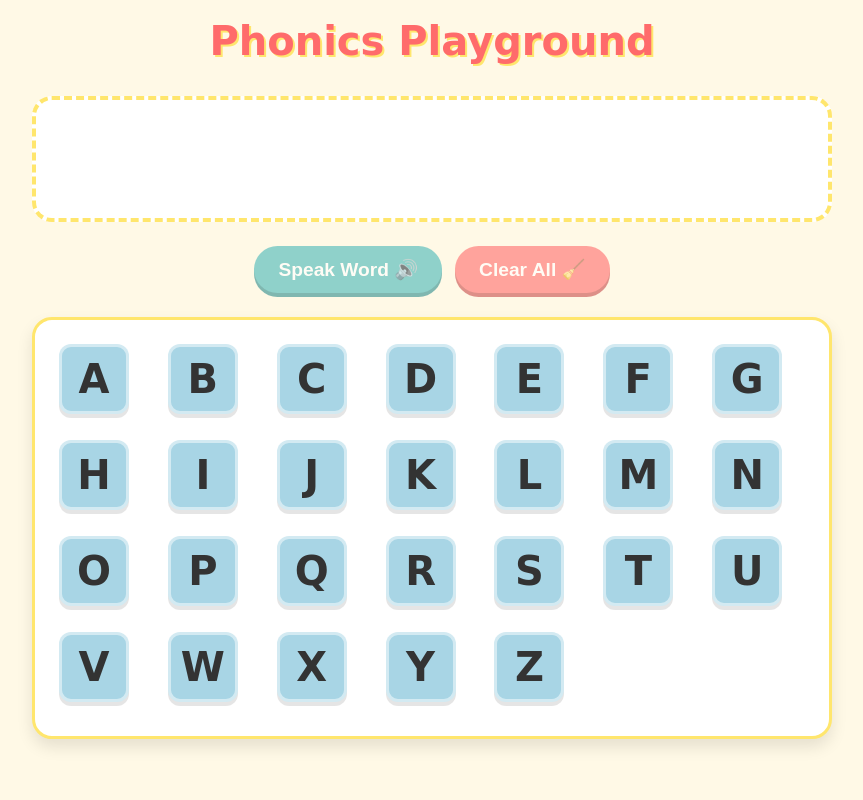
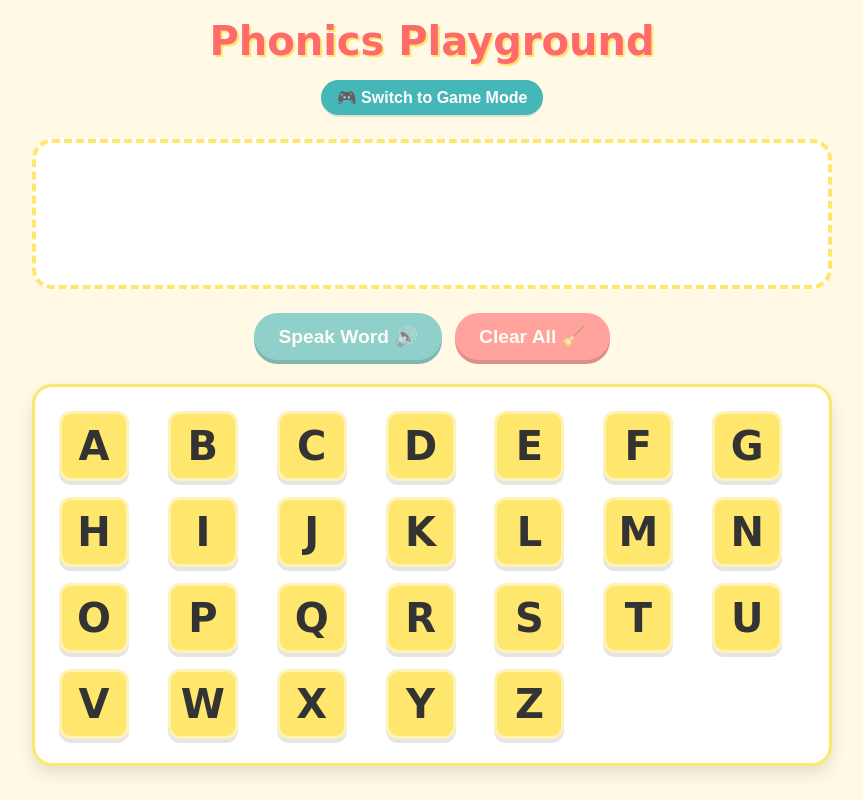
Before and after one commit to pjleimbigler/foniks, a React (Vite) app: page / in a window 1280 px wide. Shown: the whole page, without its empty margins (208-1071 px from the left). Built offline with nearby package versions, Linux system fonts and the light colour scheme.

Commit message:
Admit defeat and remove drag-drop for now; add game mode!

```diff
--- a/src/App.jsx
+++ b/src/App.jsx
@@ -1,17 +1,4 @@
 import React, { useState, useEffect } from 'react';
-import {
-  DndContext,
-  useDraggable,
-  useDroppable,
-  closestCenter,
-  pointerWithin,
-  TouchSensor,
-  MouseSensor,
-  useSensor,
-  useSensors
-} from '@dnd-kit/core';
-import { arrayMove, SortableContext, horizontalListSortingStrategy, useSortable } from '@dnd-kit/sortable';
-import { CSS } from '@dnd-kit/utilities';
 
 // Reworked emoji associations for complete words
 const WORD_EMOJIS = {
@@ -74,98 +61,87 @@ const WORD_EMOJIS = {
   tongue: '👅'
 };
 
+// Add a CSS animation for the tile zoom effect
+const zoomToDestinationKeyframes = `
+@keyframes zoomToDestination {
+  0% {
+    transform: scale(0.5);
+    opacity: 0.7;
+  }
+  70% {
+    transform: scale(1.1);
+    opacity: 0.9;
+  }
+  100% {
+    transform: scale(1);
+    opacity: 1;
+  }
+}
+`;
+
 function App() {
   const [placedTiles, setPlacedTiles] = useState([]);
   const [showModal, setShowModal] = useState(false);
   const [currentWord, setCurrentWord] = useState('');
+  const [gameMode, setGameMode] = useState('playground'); // 'playground' or 'game'
+  const [currentGameWord, setCurrentGameWord] = useState('');
+  const [currentGameEmoji, setCurrentGameEmoji] = useState('');
+  const [showHints, setShowHints] = useState(true);
+  const [incorrectTiles, setIncorrectTiles] = useState([]);
 
   // Create the full alphabet
   const alphabet = 'abcdefghijklmnopqrstuvwxyz';
 
-  // Configure sensors for both mouse and touch with proper options
-  const sensors = useSensors(
-    useSensor(MouseSensor),
-    useSensor(TouchSensor, {
-      activationConstraint: {
-        delay: 250,
-        tolerance: 5,
-      },
-    })
-  );
+  // Function to select a random word for the game mode
+  const selectRandomWord = () => {
+    const words = Object.keys(WORD_EMOJIS);
+    const randomIndex = Math.floor(Math.random() * words.length);
+    const selectedWord = words[randomIndex];
+    setCurrentGameWord(selectedWord);
+    setCurrentGameEmoji(WORD_EMOJIS[selectedWord]);
+    setIncorrectTiles([]);
 
-  const handleDragEnd = (event) => {
-    console.log('=== Drag End Event ===');
-    console.log('Event:', event);
-    console.log('Active:', event.active);
-    console.log('Over:', event.over);
+    // Speak the prompt
+    const utterance = new SpeechSynthesisUtterance(`Spell the word: ${selectedWord}`);
+    utterance.rate = 0.8;
+    window.speechSynthesis.speak(utterance);
+  };
 
-    const { active, over } = event;
+  // Initialize a random word when game mode is selected
+  useEffect(() => {
+    if (gameMode === 'game') {
+      setPlacedTiles([]);
+      setIncorrectTiles([]);
+      selectRandomWord();
+    }
+  }, [gameMode]);
 
-    // If no active item, return early
-    if (!active) {
-      console.log('No active item, returning');
+  const handleAddTile = (letter) => {
+    // Check if we've reached the maximum number of tiles
+    if (placedTiles.length >= 9) {
+      console.log('Maximum tiles reached (9)');
       return;
     }
 
-    // Handle click events (no activatorEvent)
-    if (!event.activatorEvent) {
-      console.log('Click event detected');
-      if (placedTiles.length >= 9) return;
+    // Generate a unique ID for this tile instance
+    const uniqueId = `${letter.toLowerCase()}-${Date.now()}`;
 
-      const uniqueId = `${active.id.split('-')[0]}-${Date.now()}`;
+    // Add the tile to the end of the placed tiles
     setPlacedTiles(prev => {
-        const newTiles = [...prev, uniqueId];
-        console.log('Added tile via click:', uniqueId);
-        return newTiles;
+      const newPlacedTiles = [...prev, uniqueId];
+
+      // Reset incorrect tiles when a new tile is added
+      setIncorrectTiles([]);
+
+      return newPlacedTiles;
     });
+
     playSound('place');
-      return;
-    }
-
-    // Handle drag events
-    if (over && (over.id === 'dropzone' || over.id.startsWith('position-'))) {
-      console.log('Valid drop detected:', over.id);
-      if (placedTiles.length >= 9) {
-        console.log('Dropzone full');
-        return;
-      }
-
-      const letter = active.id.split('-')[0];
-      const uniqueId = `${letter}-${Date.now()}`;
-
-      if (over.id === 'dropzone') {
-        // Add to end
-        setPlacedTiles(prev => {
-          const newTiles = [...prev, uniqueId];
-          console.log('Added tile via drag:', uniqueId);
-          return newTiles;
-        });
-      } else {
-        // Add at specific position
-        const position = parseInt(over.id.split('-')[1]);
-        setPlacedTiles(prev => {
-          const newTiles = [...prev];
-          newTiles.splice(position, 0, uniqueId);
-          console.log('Added tile at position:', position);
-          return newTiles;
-        });
-      }
-      playSound('place');
-    } else if (over && placedTiles.includes(active.id) && placedTiles.includes(over.id)) {
-      // Reorder within dropzone
-      console.log('Reordering tiles');
-      const oldIndex = placedTiles.indexOf(active.id);
-      const newIndex = placedTiles.indexOf(over.id);
-
-      if (oldIndex !== newIndex) {
-        setPlacedTiles(prev => arrayMove(prev, oldIndex, newIndex));
-        playSound('place');
-      }
-    }
   };
 
   const handleRemoveTile = (index) => {
     setPlacedTiles(prev => prev.filter((_, i) => i !== index));
+    setIncorrectTiles(prev => prev.filter(i => i !== index));
     playSound('remove');
   };
 
@@ -175,7 +151,7 @@ function App() {
     // Extract just the letters from the tile IDs to form the word
     const word = placedTiles.map(id => id.split('-')[0]).join('').toLowerCase();
 
-    if (WORD_EMOJIS[word]) {
+    if (gameMode === 'playground' && WORD_EMOJIS[word]) {
       setCurrentWord(word);
       const utterance = new SpeechSynthesisUtterance(word);
       utterance.rate = 0.8;
@@ -190,10 +166,18 @@ function App() {
 
   const handleCloseModal = () => {
     setShowModal(false);
+
+    // If in game mode, select a new word after closing the modal
+    if (gameMode === 'game') {
+      setPlacedTiles([]);
+      setIncorrectTiles([]);
+      selectRandomWord();
+    }
   };
 
   const handleClearAll = () => {
     setPlacedTiles([]);
+    setIncorrectTiles([]);
     playSound('clear');
   };
 
@@ -225,17 +209,73 @@ function App() {
         oscillator.start();
         setTimeout(() => oscillator.stop(), 300);
         break;
+      case 'incorrect':
+        // Play a descending tone for incorrect answers
+        oscillator.frequency.value = 400;
+        gainNode.gain.value = 0.1;
+        oscillator.start();
+
+        // Create a descending tone effect
+        oscillator.frequency.setValueAtTime(400, audioContext.currentTime);
+        oscillator.frequency.linearRampToValueAtTime(200, audioContext.currentTime + 0.3);
+
+        setTimeout(() => oscillator.stop(), 300);
+        break;
+    }
+  };
+
+  const toggleGameMode = () => {
+    setGameMode(prev => prev === 'playground' ? 'game' : 'playground');
+    setPlacedTiles([]);
+    setIncorrectTiles([]);
+  };
+
+  const toggleHints = () => {
+    setShowHints(prev => !prev);
+  };
+
+  const handleCheckSpelling = () => {
+    if (placedTiles.length === 0) return;
+
+    // Get the current word formed by the tiles
+    const currentSpelling = placedTiles.map(id => id.split('-')[0]).join('').toLowerCase();
+
+    // Check if the spelling matches the target word
+    if (currentSpelling === currentGameWord) {
+      // Correct spelling
+      const utterance = new SpeechSynthesisUtterance(`Great job! You spelled ${currentGameWord} correctly!`);
+      utterance.rate = 0.8;
+      window.speechSynthesis.speak(utterance);
+      setShowModal(true);
+    } else {
+      // Incorrect spelling - identify which tiles are incorrect
+      const newIncorrectTiles = [];
+      const targetLetters = currentGameWord.split('');
+
+      placedTiles.forEach((tileId, index) => {
+        const letter = tileId.split('-')[0].toLowerCase();
+        // Check if this letter is incorrect at this position
+        if (index >= targetLetters.length || letter !== targetLetters[index]) {
+          newIncorrectTiles.push(index);
+        }
+      });
+
+      setIncorrectTiles(newIncorrectTiles);
+
+      // Provide audio feedback
+      const utterance = new SpeechSynthesisUtterance("Not quite right. Try again!");
+      utterance.rate = 0.8;
+      window.speechSynthesis.speak(utterance);
+
+      playSound('incorrect');
     }
   };
 
   return (
-    <DndContext
-      sensors={sensors}
-      onDragEnd={handleDragEnd}
-      onDragStart={(event) => console.log('Drag Start:', event)}
-      onDragMove={(event) => console.log('Drag Move:', event)}
-      collisionDetection={closestCenter}
-    >
+    <>
+      {/* Add the animation style to the document */}
+      <style>{zoomToDestinationKeyframes}</style>
+
       <div style={{
         minHeight: '100vh',
         padding: '10px', // Reduced padding for mobile
@@ -262,8 +302,54 @@ function App() {
           textShadow: '2px 2px 0px #FFE66D',
           margin: '0.5rem 0' // Add margin for better spacing on mobile
         }}>
-          Phonics Playground
+          Phonics {gameMode === 'playground' ? 'Playground' : 'Game'}
         </h1>
+
+        {/* Mode toggle */}
+        <div style={{
+          display: 'flex',
+          justifyContent: 'center',
+          gap: '0.8rem',
+          marginTop: '-1rem'
+        }}>
+          <button
+            onClick={toggleGameMode}
+            style={{
+              padding: '8px 16px',
+              backgroundColor: gameMode === 'playground' ? '#45B7B8' : '#FFE66D',
+              color: gameMode === 'playground' ? 'white' : '#333',
+              border: 'none',
+              borderRadius: '50px',
+              fontSize: 'clamp(0.8rem, 3vw, 1rem)',
+              fontWeight: 'bold',
+              cursor: 'pointer',
+              boxShadow: '0 2px 0 rgba(0,0,0,0.1)',
+              transition: 'all 0.1s ease',
+            }}
+          >
+            {gameMode === 'playground' ? '🎮 Switch to Game Mode' : '🏠 Switch to Playground'}
+          </button>
+
+          {gameMode === 'game' && (
+            <button
+              onClick={toggleHints}
+              style={{
+                padding: '8px 16px',
+                backgroundColor: showHints ? '#45B7B8' : '#FFE66D',
+                color: showHints ? 'white' : '#333',
+                border: 'none',
+                borderRadius: '50px',
+                fontSize: 'clamp(0.8rem, 3vw, 1rem)',
+                fontWeight: 'bold',
+                cursor: 'pointer',
+                boxShadow: '0 2px 0 rgba(0,0,0,0.1)',
+                transition: 'all 0.1s ease',
+              }}
+            >
+              {showHints ? '🔍 Hide Hints' : '💡 Show Hints'}
+            </button>
+          )}
+        </div>
 
         <div style={{
           width: '100%',
@@ -272,9 +358,51 @@ function App() {
           flexDirection: 'column',
           gap: '1.5rem' // Reduced gap for mobile
         }}>
-          <DropZone
+          {gameMode === 'game' && (
+            <div style={{
+              display: 'flex',
+              flexDirection: 'row',
+              alignItems: 'center',
+              justifyContent: 'center',
+              gap: '1rem',
+              padding: '1rem',
+              backgroundColor: 'white',
+              borderRadius: '20px',
+              boxShadow: '0 4px 8px rgba(0,0,0,0.1)',
+              border: '3px solid #FFE66D',
+              flexWrap: 'wrap',
+            }}>
+              <div style={{ fontSize: '4rem' }}>{currentGameEmoji}</div>
+              <button
+                onClick={() => {
+                  const utterance = new SpeechSynthesisUtterance(`Spell the word: ${currentGameWord}`);
+                  utterance.rate = 0.8;
+                  window.speechSynthesis.speak(utterance);
+                }}
+                style={{
+                  padding: '8px 16px',
+                  backgroundColor: '#45B7B8',
+                  color: 'white',
+                  border: 'none',
+                  borderRadius: '50px',
+                  fontSize: 'clamp(0.8rem, 3vw, 1rem)',
+                  fontWeight: 'bold',
+                  cursor: 'pointer',
+                  boxShadow: '0 2px 0 rgba(0,0,0,0.1)',
+                }}
+              >
+                🔊 Repeat Word
+              </button>
+            </div>
+          )}
+
+          <WordArea
             placedTiles={placedTiles}
             onRemoveTile={handleRemoveTile}
+            gameMode={gameMode}
+            targetWord={currentGameWord}
+            showHints={showHints}
+            incorrectTiles={incorrectTiles}
           />
 
           <div style={{
@@ -284,6 +412,7 @@ function App() {
             flexWrap: 'wrap', // Allow buttons to wrap on very small screens
             padding: '0 10px' // Add padding for touch targets
           }}>
+            {gameMode === 'playground' && (
               <button
                 onClick={handleSpeakWord}
                 style={{
@@ -309,6 +438,35 @@ function App() {
               >
                 Speak Word 🔊
               </button>
+            )}
+
+            {gameMode === 'game' && (
+              <button
+                onClick={handleCheckSpelling}
+                style={{
+                  padding: '12px 24px',
+                  backgroundColor: '#4CAF50',
+                  color: 'white',
+                  border: 'none',
+                  borderRadius: '50px',
+                  fontSize: 'clamp(1rem, 4vw, 1.2rem)', // Responsive font size
+                  fontWeight: 'bold',
+                  cursor: 'pointer',
+                  boxShadow: '0 4px 0 #2E7D32',
+                  transition: 'all 0.1s ease',
+                  transform: 'translateY(0)',
+                  minWidth: '140px', // Ensure minimum touch target size
+                  minHeight: '44px', // Ensure minimum touch target size
+                  ':active': {
+                    transform: 'translateY(4px)',
+                    boxShadow: '0 0 0 #2E7D32',
+                  }
+                }}
+                disabled={placedTiles.length === 0}
+              >
+                Check Spelling ✓
+              </button>
+            )}
 
             <button
               onClick={handleClearAll}
@@ -339,7 +497,7 @@ function App() {
 
           <AlphabetTileGrid
             alphabet={alphabet}
-            onDragEnd={handleDragEnd}
+            onAddTile={handleAddTile}
           />
         </div>
 
@@ -374,7 +532,7 @@ function App() {
                 fontSize: '8rem',
                 lineHeight: 1,
               }}>
-                {WORD_EMOJIS[currentWord]}
+                {gameMode === 'playground' ? WORD_EMOJIS[currentWord] : currentGameEmoji}
               </div>
 
               <h2 style={{
@@ -384,7 +542,7 @@ function App() {
                 textAlign: 'center',
                 textTransform: 'uppercase',
               }}>
-                {currentWord}
+                {gameMode === 'playground' ? currentWord : currentGameWord}
               </h2>
 
               <button
@@ -420,12 +578,12 @@ function App() {
           }
         `}
       </style>
-    </DndContext>
+    </>
   );
 }
 
-// Update AlphabetTileGrid to remove tileCounts
-function AlphabetTileGrid({ alphabet, onDragEnd }) {
+// Simplified AlphabetTileGrid without drag functionality
+function AlphabetTileGrid({ alphabet, onAddTile }) {
   const [isSmallScreen, setIsSmallScreen] = useState(false);
 
   useEffect(() => {
@@ -452,72 +610,38 @@ function AlphabetTileGrid({ alphabet, onDragEnd }) {
       border: '3px solid #FFE66D',
     }}>
       {alphabet.split('').map(letter => (
-        <LetterStack
+        <LetterTile
           key={letter}
           letter={letter}
           isSmallScreen={isSmallScreen}
-          onDragEnd={onDragEnd}
+          onAddTile={onAddTile}
         />
       ))}
     </div>
   );
 }
 
-// Update LetterStack to remove count-related logic
-function LetterStack({ letter, isSmallScreen, onDragEnd }) {
-  return (
-    <div style={{
-      position: 'relative',
-      height: isSmallScreen ? '65px' : '80px',
-      width: isSmallScreen ? '60px' : '70px',
-    }}>
-      <StackedTile
-        letter={letter.toUpperCase()}
-        style={{
-          width: isSmallScreen ? '60px' : '70px',
-          height: isSmallScreen ? '60px' : '70px',
-        }}
-        isSmallScreen={isSmallScreen}
-        onDragEnd={onDragEnd}
-      />
-    </div>
-  );
-}
+// Simplified LetterTile without drag functionality
+function LetterTile({ letter, isSmallScreen, onAddTile }) {
+  const size = isSmallScreen ? '60px' : '70px';
 
-// Update StackedTile for responsive sizing
-function StackedTile({ letter, style, isSmallScreen, onDragEnd }) {
-  // Generate a unique ID for this instance
-  const id = `${letter.toLowerCase()}-source`;
+  const handleTileClick = () => {
+    // Speak the letter name when tapped
+    const utterance = new SpeechSynthesisUtterance(letter);
+    utterance.rate = 0.8;
+    window.speechSynthesis.speak(utterance);
 
-  const { attributes, listeners, setNodeRef, transform, isDragging } = useDraggable({
-    id,
-  });
-
-  const tileStyle = transform ? {
-    transform: `translate3d(${transform.x}px, ${transform.y}px, 0)`,
-  } : undefined;
-
-  const handleClick = (e) => {
-    // Only handle actual clicks, not drag events
-    if (e.type === 'click') {
-      const uniqueId = `${letter.toLowerCase()}-${Date.now()}`;
-      console.log('Click handler called for', letter, 'with ID:', uniqueId);
-      onDragEnd({
-        active: { id: uniqueId },
-        over: { id: 'dropzone' }
-      });
-    }
+    // Call the original onAddTile function
+    onAddTile(letter);
   };
 
   return (
     <div
-      ref={setNodeRef}
+      onClick={handleTileClick}
       style={{
-        ...style,
-        ...tileStyle,
-        width: isSmallScreen ? '60px' : '70px',
-        height: isSmallScreen ? '60px' : '70px',
-        backgroundColor: isDragging ? '#B8E6B3' : '#A8D5E5',
+        width: size,
+        height: size,
+        backgroundColor: '#FFE66D',
         borderRadius: '12px',
         display: 'flex',
         alignItems: 'center',
@@ -525,32 +649,27 @@ function StackedTile({ letter, style, isSmallScreen, onDragEnd }) {
         fontSize: isSmallScreen ? '2rem' : '2.5rem',
         fontWeight: 'bold',
         color: '#333333',
-        cursor: 'grab',
+        cursor: 'pointer',
         userSelect: 'none',
         WebkitUserSelect: 'none',
         WebkitTouchCallout: 'none',
-        touchAction: 'none',
-        transition: isDragging ? 'none' : 'background-color 0.2s, box-shadow 0.2s',
-        boxShadow: isDragging ? '0 8px 16px rgba(0,0,0,0.2)' : '0 4px 0 rgba(0,0,0,0.1)',
+        touchAction: 'manipulation',
         border: '3px solid rgba(255,255,255,0.5)',
-        position: 'relative',
-        zIndex: isDragging ? 1000 : 1,
+        boxShadow: '0 4px 0 rgba(0,0,0,0.1)',
+        transition: 'transform 0.1s ease',
+        ':active': {
+          transform: 'translateY(4px)',
+          boxShadow: '0 0 0 rgba(0,0,0,0.1)',
+        }
       }}
-      onClick={handleClick}
-      {...listeners}
-      {...attributes}
     >
-      {letter}
+      {letter.toUpperCase()}
     </div>
   );
 }
 
-// Update DropZone for better mobile experience
-function DropZone({ placedTiles, onRemoveTile }) {
-  const { isOver, setNodeRef } = useDroppable({
-    id: 'dropzone',
-  });
-
+// Simplified WordArea without drag functionality
+function WordArea({ placedTiles, onRemoveTile, gameMode, targetWord, showHints, incorrectTiles }) {
   const [isSmallScreen, setIsSmallScreen] = useState(false);
 
   useEffect(() => {
@@ -563,112 +682,129 @@ function DropZone({ placedTiles, onRemoveTile }) {
     return () => window.removeEventListener('resize', checkScreenSize);
   }, []);
 
+  // Create ghost tiles for game mode
+  const renderGhostTiles = () => {
+    if (gameMode !== 'game' || !showHints || !targetWord) return null;
+
+    // Get the letters that have already been placed
+    const placedLetters = placedTiles.map(id => id.split('-')[0].toLowerCase());
+
+    // Create ghost tiles for the remaining letters
+    return targetWord.split('').map((letter, index) => {
+      // If we already have a placed tile at this position, don't show a ghost
+      if (index < placedLetters.length) return null;
+
       return (
         <div
-      ref={setNodeRef}
+          key={`ghost-${index}`}
           style={{
-        minHeight: '100px',
+            width: isSmallScreen ? '60px' : '70px',
+            height: isSmallScreen ? '60px' : '70px',
+            backgroundColor: 'transparent',
+            borderRadius: '12px',
+            display: 'flex',
+            alignItems: 'center',
+            justifyContent: 'center',
+            fontSize: isSmallScreen ? '2rem' : '2.5rem',
+            fontWeight: 'bold',
+            color: 'rgba(200, 200, 200, 0.3)',
+            border: '3px dashed rgba(200, 200, 200, 0.3)',
+            margin: '0 4px',
+          }}
+        >
+          {letter.toUpperCase()}
+        </div>
+      );
+    });
+  };
+
+  return (
+    <div
+      style={{
+        minHeight: isSmallScreen ? '120px' : '150px', // Fixed height to prevent layout shifts
+        height: gameMode === 'game' ? (isSmallScreen ? '120px' : '150px') : 'auto', // Fixed height in game mode
         backgroundColor: 'white',
-        border: `4px dashed ${isOver ? '#45B7B8' : '#FFE66D'}`,
+        border: '4px dashed #FFE66D',
         borderRadius: '20px',
         display: 'flex',
         alignItems: 'center',
         padding: isSmallScreen ? '1rem' : '1.5rem',
-        gap: '0.25rem',
-        transition: 'border-color 0.3s ease',
+        gap: '0.5rem',
         position: 'relative',
         flexWrap: 'wrap',
+        overflow: 'auto', // Add scrolling if content overflows
       }}
       role="region"
-      aria-label="Letter tiles drop zone"
+      aria-label="Letter tiles area"
     >
-      <SortableContext items={placedTiles} strategy={horizontalListSortingStrategy}>
-        {placedTiles.map((tileId, index) => (
-          <React.Fragment key={`fragment-${tileId}-${index}`}>
-            {index === 0 && <DropPositionIndicator index={0} isSmallScreen={isSmallScreen} />}
-
-            <SortableTile
+      {gameMode === 'game' && showHints && placedTiles.length === 0 ? (
+        // Show ghost tiles when in game mode with hints and no tiles placed yet
+        renderGhostTiles()
+      ) : (
+        // Show placed tiles
+        placedTiles.map((tileId, index) => (
+          <PlacedTile
             key={`${tileId}-${index}`}
-              id={tileId}
             letter={tileId.split('-')[0].toUpperCase()}
             index={index}
             onRemoveTile={onRemoveTile}
             isSmallScreen={isSmallScreen}
+            incorrect={incorrectTiles.includes(index)}
           />
+        ))
+      )}
 
-            <DropPositionIndicator index={index + 1} isSmallScreen={isSmallScreen} />
-          </React.Fragment>
-        ))}
-
-        {placedTiles.length === 0 && <DropPositionIndicator index={0} isSmallScreen={isSmallScreen} />}
-      </SortableContext>
+      {/* Show ghost tiles after the placed tiles in game mode */}
+      {gameMode === 'game' && showHints && placedTiles.length > 0 && placedTiles.length < targetWord.length && (
+        renderGhostTiles()
+      )}
     </div>
   );
 }
 
-function DropPositionIndicator({ index, isSmallScreen }) {
-  const { isOver, setNodeRef } = useDroppable({
-    id: `position-${index}`,
-  });
+// Simplified PlacedTile without drag functionality
+function PlacedTile({ letter, index, onRemoveTile, isSmallScreen, incorrect }) {
+  const [isNew, setIsNew] = useState(true);
+
+  // Set isNew to false after the animation completes
+  useEffect(() => {
+    const timer = setTimeout(() => {
+      setIsNew(false);
+    }, 300); // Match animation duration
+    return () => clearTimeout(timer);
+  }, []);
+
+  const size = isSmallScreen ? '60px' : '70px';
 
   return (
     <div
-      ref={setNodeRef}
+      onClick={() => onRemoveTile(index)}
       style={{
-        width: '8px',
-        height: isSmallScreen ? '60px' : '70px',
-        backgroundColor: isOver ? 'rgba(69, 183, 184, 0.5)' : 'transparent',
-        borderRadius: '4px',
-        transition: 'background-color 0.2s ease',
-        margin: '0 2px',
-      }}
-    />
-  );
-}
-
-// Update SortableTile for responsive sizing
-function SortableTile({ id, letter, index, onRemoveTile, isSmallScreen }) {
-  const {
-    attributes,
-    listeners,
-    setNodeRef,
-    transform,
-    transition,
-    isDragging
-  } = useSortable({ id });
-
-  const style = {
-    transform: CSS.Transform.toString(transform),
-    transition,
-    width: isSmallScreen ? '60px' : '70px',
-    height: isSmallScreen ? '60px' : '70px',
-    backgroundColor: isDragging ? '#B8E6B3' : '#D7C0E0',
+        width: size,
+        height: size,
+        backgroundColor: incorrect ? '#FF6B6B' : '#D7C0E0',
         borderRadius: '12px',
         display: 'flex',
         alignItems: 'center',
         justifyContent: 'center',
-    fontSize: isSmallScreen ? '2rem' : '2.5rem', // Smaller font on mobile
+        fontSize: isSmallScreen ? '2rem' : '2.5rem',
         fontWeight: 'bold',
         color: '#333333',
-    cursor: 'grab',
+        cursor: 'pointer',
         userSelect: 'none',
         WebkitUserSelect: 'none',
         WebkitTouchCallout: 'none',
         touchAction: 'manipulation',
-    zIndex: isDragging ? 10 : 1,
-    boxShadow: isDragging
-      ? '0 8px 16px rgba(0,0,0,0.2)'
-      : '0 4px 0 rgba(0,0,0,0.1)',
+        boxShadow: '0 4px 0 rgba(0,0,0,0.1)',
         border: '3px solid rgba(255,255,255,0.5)',
-  };
-
-  return (
-    <div
-      ref={setNodeRef}
-      style={style}
-      onClick={() => onRemoveTile(index)}
-      {...attributes}
-      {...listeners}
+        // Apply animation for new tiles
+        animation: isNew ? 'zoomToDestination 0.3s ease-out' : 'none',
+        transition: 'transform 0.1s ease',
+        ':active': {
+          transform: 'translateY(4px)',
+          boxShadow: '0 0 0 rgba(0,0,0,0.1)',
+        }
+      }}
     >
       {letter}
     </div>
```
Lines whose indentation alone changed are shown as unchanged.
